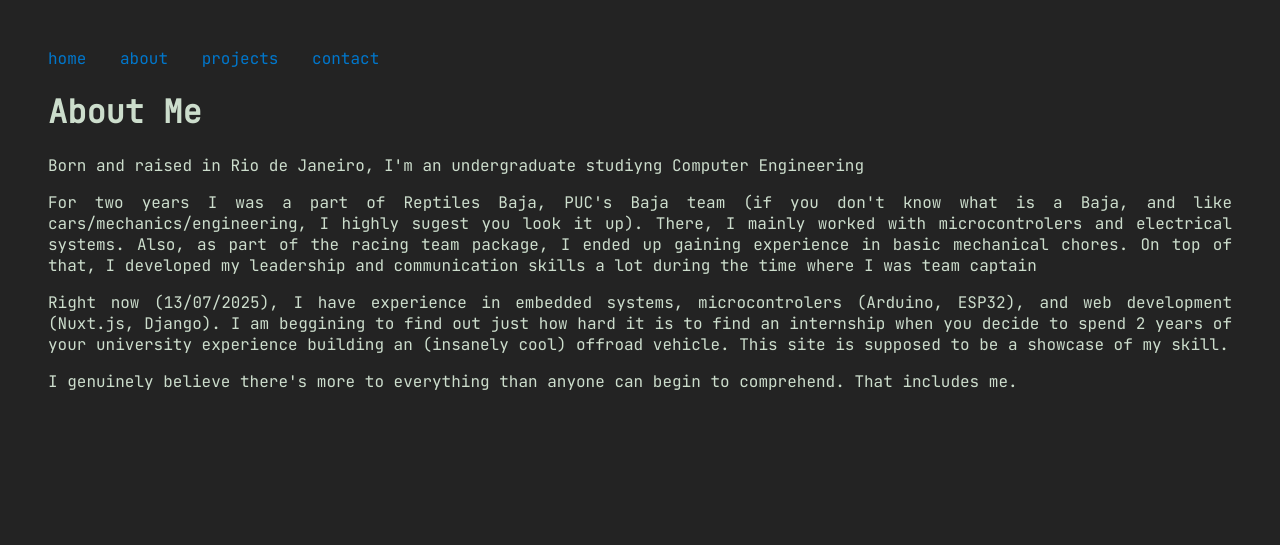
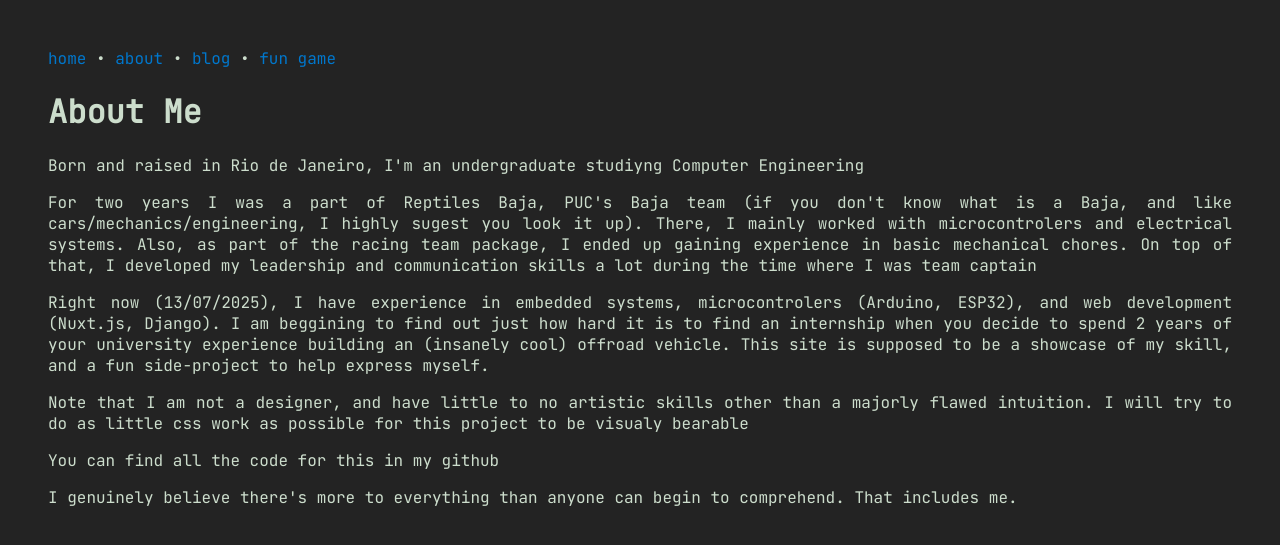
Before and after one commit to gpalmaj/intro_site, a Django app: page /about/ in a window 1280 px wide. Shown: the top 545 px of the page. Run offline with Django 5.2, Linux system fonts and the light colour scheme.

Commit message:
Fine-tuning html pages

```diff
--- a/core/static/css/style.css
+++ b/core/static/css/style.css
@@ -6,7 +6,7 @@ body {
 }
 
 nav a {
-  margin-right: 1.5rem;
+  margin-right: 0.6rem;
   text-decoration: none;
   color: #0077cc;
 }
--- a/core/templates/core/about.html
+++ b/core/templates/core/about.html
@@ -20,8 +20,17 @@
   (Arduino, ESP32), and web development (Nuxt.js, Django). I am beggining to
   find out just how hard it is to find an internship when you decide to spend 2
   years of your university experience building an (insanely cool) offroad
-  vehicle. This site is supposed to be a showcase of my skill.
+  vehicle. This site is supposed to be a showcase of my skill, and a fun
+  side-project to help express myself.
 </p>
+
+<p>
+  Note that I am not a designer, and have little to no artistic skills other
+  than a majorly flawed intuition. I will try to do as little css work as
+  possible for this project to be visualy bearable
+</p>
+
+<p>You can find all the code for this in my github</p>
 
 <p>
   I genuinely believe there's more to everything than anyone can begin to
--- a/core/templates/core/base.html
+++ b/core/templates/core/base.html
@@ -12,10 +12,10 @@
   <body>
     <header>
       <nav>
-        <a href="{% url 'home' %}">home</a>
-        <a href="/about/">about</a>
-        <a href="/projects/">projects</a>
-        <a href="/contact/">contact</a>
+        <a href="{% url 'home' %}">home</a>•
+        <a href="/about/">about</a>•
+        <a href="/blog/">blog</a>•
+        <a href="/play/">fun game</a>
       </nav>
     </header>
 
--- a/core/templates/core/index.html
+++ b/core/templates/core/index.html
@@ -1,8 +1,9 @@
-{% extends 'core/base.html' %} {% block title %}  Home - Portfolio
+{% extends 'core/base.html' %} {% block title %}  Home
 {%endblock %} {% block content %}
 
 <h1>Gabriel Palma Javaroni</h1>
 
 <p>Computer Engineering Student - PUC-Rio</p>
-<p>I've made the terrible decision to develop a website</p>
+<p>I've made the terrible decision to develop a website.</p>
+<p>enjoy</p>
 {% endblock %}
```
